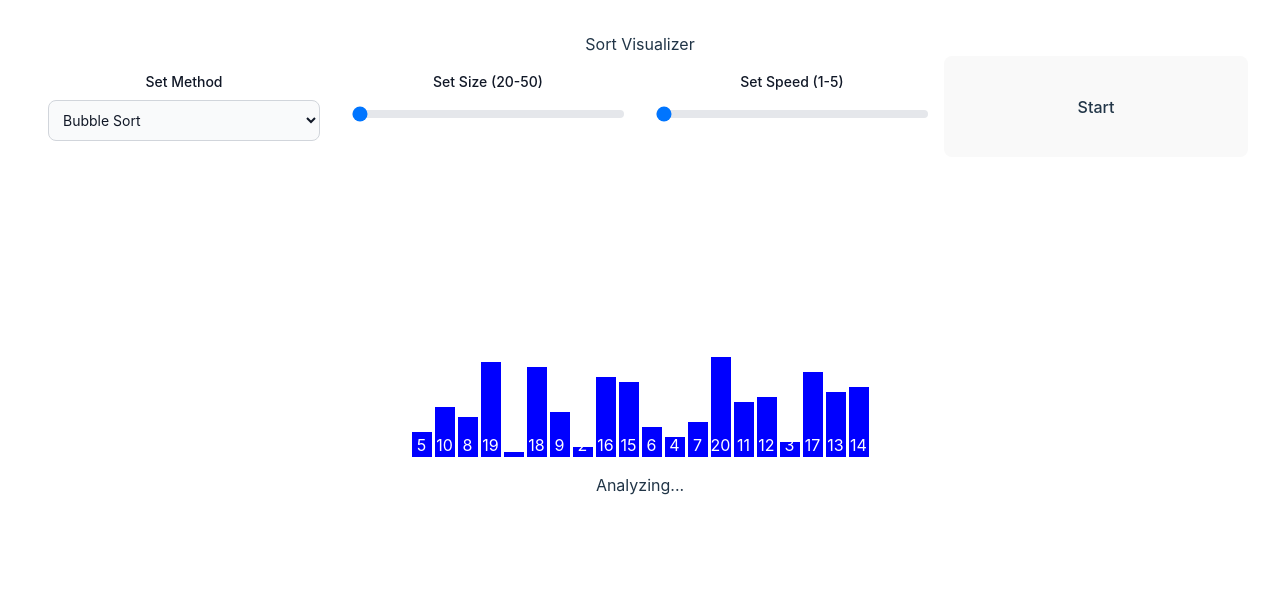
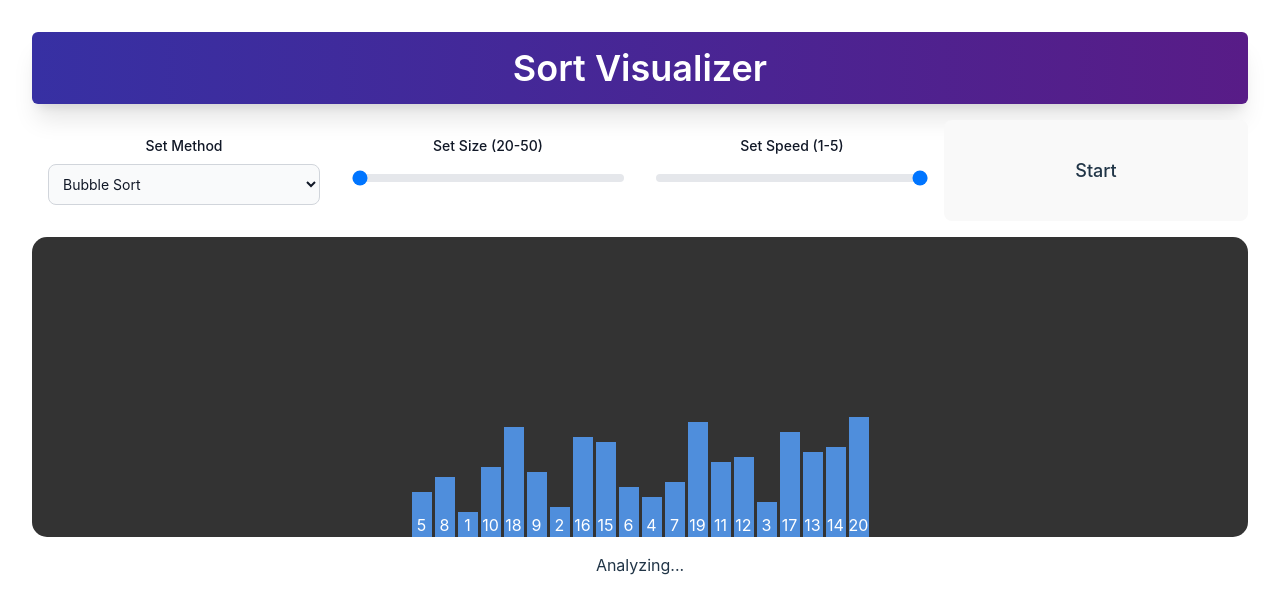
Before and after one commit to junniekim/sortVisualizer, a React (Vite) app: page / in a window 1280 px wide. Both pictures are taken after a click on the button "Start". Shown: the top 614 px of the page. Built offline with nearby package versions, Linux system fonts and the light colour scheme.

Commit message:
project completed

```diff
--- a/src/App.tsx
+++ b/src/App.tsx
@@ -4,13 +4,14 @@ import Deciders from "./components/deciders";
 import Analyzer from "./components/analyzer";
 import Visualizer from "./components/visualizer";
 
+//styling + debugging merge sort + clean up code
 function App() {
   //initial value to be passed into visualizer before decider passes something
   const [visualizingFactors, setVisualizingFactors] = useState({
     sortingMethod: "bubble",
-    sortingSpeed: 1,
+    sortingSpeed: 5,
     sortingSize: 20,
-    sortingArray: [0],
+    sortingArray: [],
   });
   const [analyzedResult, setAnalyzedResult] = useState({
     comparisons: 0,
@@ -29,8 +30,12 @@ function App() {
   };
   return (
     <>
-      <h2>Sort Visualizer</h2>
+      <h2 className="text-4xl font-semibold text-white bg-gradient-to-r from-indigo-800 to-purple-900 p-4 rounded-md shadow-xl text-center">
+        Sort Visualizer
+      </h2>
+      <div className="mt-4"></div>
       <Deciders onChanges={factorChangeHandler}></Deciders>
+      <div className="mt-4"></div>
       <Visualizer
         onChanges={analyzedChangeHandler}
         factors={visualizingFactors}
--- a/src/components/deciders.tsx
+++ b/src/components/deciders.tsx
@@ -8,7 +8,7 @@ import DecidersSpeed from "./decidersSpeed";
 const Deciders = (props: any) => {
   const [sortingMethod, setSortingMethod] = useState("bubble"); // bubble, selection, insertion, quick, merge, bogo
   const [sortingSize, setSortingSize] = useState(20); // 20 - 50
-  const [sortingSpeed, setSortingSpeed] = useState(1); // 1 - 5
+  const [sortingSpeed, setSortingSpeed] = useState(5); // 1 - 5
   const [sortingArray, setSortingArray] = useState([0]); //initially [0]
   const [isButtonDisabled, setIsButtonDisabled] = useState(false);
   //when sorting array is updated, which means start button is clicked
@@ -61,7 +61,7 @@ const Deciders = (props: any) => {
       <button
         onClick={buttonClicked}
         disabled={isButtonDisabled}
-        className="w-full sm:w-1/4 md:w-1/4 lg:w-1/4 xl:w-1/4 p-4"
+        className="text-sm md:text-base lg:text-lg w-full sm:w-1/4 md:w-1/4 lg:w-1/4 xl:w-1/4 p-4"
       >
         Start
       </button>
--- a/src/components/visualizer.tsx
+++ b/src/components/visualizer.tsx
@@ -6,20 +6,19 @@ const Visualizer = (props: any) => {
   //initially, canceling sort is false, and the given array is [0]
   const cancelSorting = useRef(false);
   let count = 0;
-
   const [array, setArray] = useState(props.factors.sortingArray);
   //initially set to 1000 as initial speed is 1
   let speed = props?.factors?.sortingSpeed;
   let wait =
     speed == 1
-      ? 1000
+      ? 600
       : speed == 2
-      ? 800
+      ? 400
       : speed == 3
-      ? 600
+      ? 300
       : speed == 4
-      ? 400
-      : 200;
+      ? 200
+      : 100;
 
   //bubble algorithm
   const bubbleSort = async (paramArray: any) => {
@@ -337,9 +336,10 @@ const Visualizer = (props: any) => {
         alignItems: "end",
         justifyContent: "center", // Centers the bars horizontally
         height: "300px",
-        backgroundColor: "white",
+        backgroundColor: "#333", // Dark background for the container
         gap: "3px",
         width: "100%", // Ensure the container takes full width
+        borderRadius: "15px",
       }}
     >
       {array.map((value: any, index: any) => (
@@ -347,8 +347,8 @@ const Visualizer = (props: any) => {
           key={index}
           style={{
             width: "20px",
-            height: `${value * 5}px`,
-            backgroundColor: "blue",
+            height: `${value * 5 + 20}px`,
+            backgroundColor: "#4f8edc", // Stylish blue for the bars
             display: "flex",
             alignItems: "end",
             justifyContent: "center",
```
